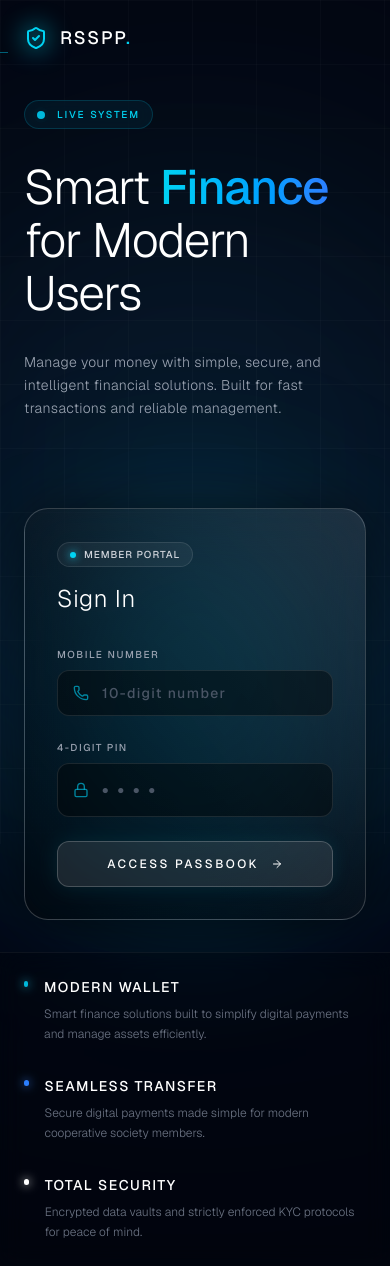
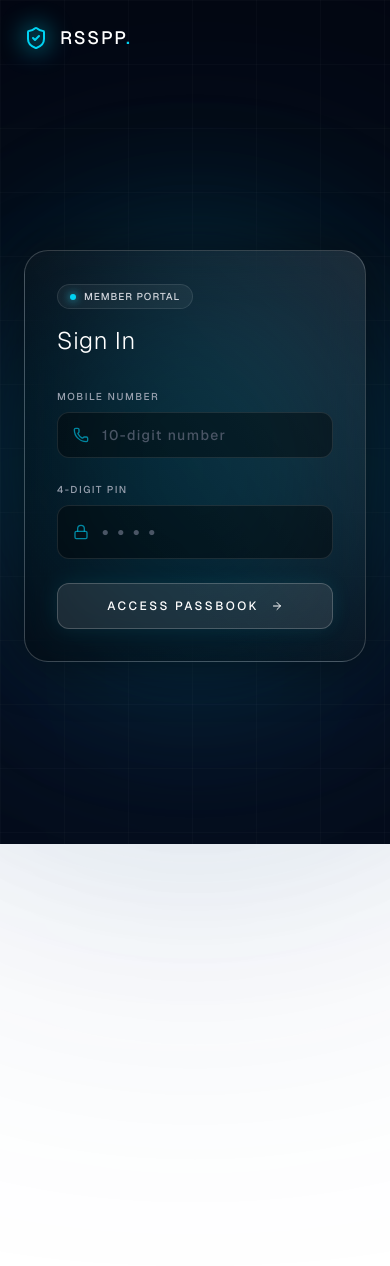
Before and after one commit to abhixyzq/RSSPP, a Next.js app: page / in a window 390 px wide. After the commit the page ends 844 px from the top, so only its background shows below. Built offline with nearby package versions, Linux system fonts and the light colour scheme.

Commit message:
Hide typography and features on mobile to show only login section

```diff
--- a/src/app/page.tsx
+++ b/src/app/page.tsx
@@ -45,8 +45,8 @@ export default function LandingPage() {
       <main className="relative z-10 max-w-7xl mx-auto px-6 lg:px-12 flex-1 flex flex-col justify-center py-8 lg:py-0 lg:min-h-0 w-full">
 
         <div className="grid lg:grid-cols-2 gap-10 lg:gap-16 items-center">
-          {/* Left: Typography */}
-          <div className="space-y-8 relative">
+          {/* Left: Typography (Hidden on mobile) */}
+          <div className="hidden lg:block space-y-8 relative">
             {/* Decorative crosshair */}
             <div className="absolute -top-12 -left-8 w-4 h-4 border-t border-l border-cyan-500/50"></div>
 
@@ -83,8 +83,8 @@ export default function LandingPage() {
         </div>
       </main>
 
-      {/* Key Features Minimalist Bar */}
-      <section className="relative z-10 border-t border-white/5 bg-black/20 backdrop-blur-md shrink-0">
+      {/* Key Features Minimalist Bar (Hidden on mobile) */}
+      <section className="hidden lg:block relative z-10 border-t border-white/5 bg-black/20 backdrop-blur-md shrink-0">
         <div className="max-w-7xl mx-auto px-6 lg:px-12 py-6 lg:py-8">
           <div className="grid grid-cols-1 md:grid-cols-3 gap-8">
             <div className="flex items-start gap-4">
```
